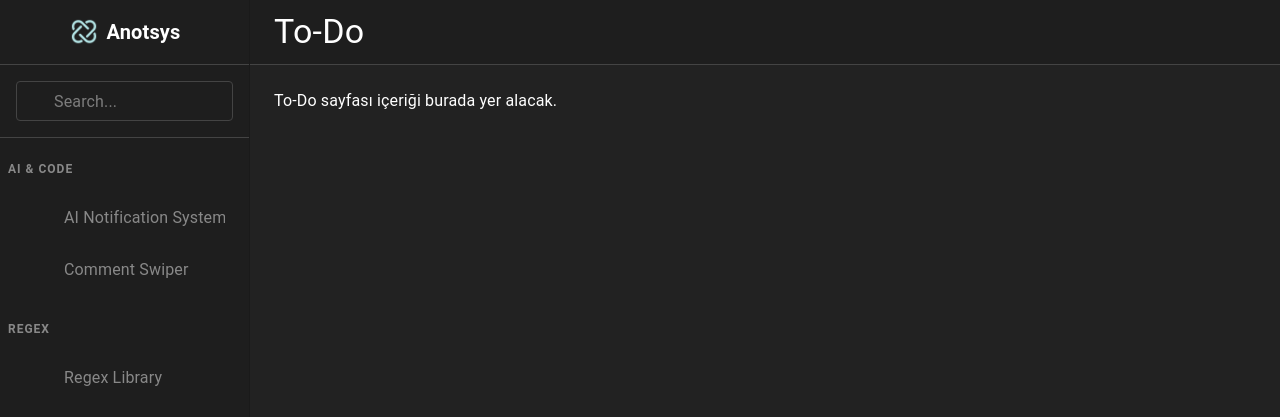
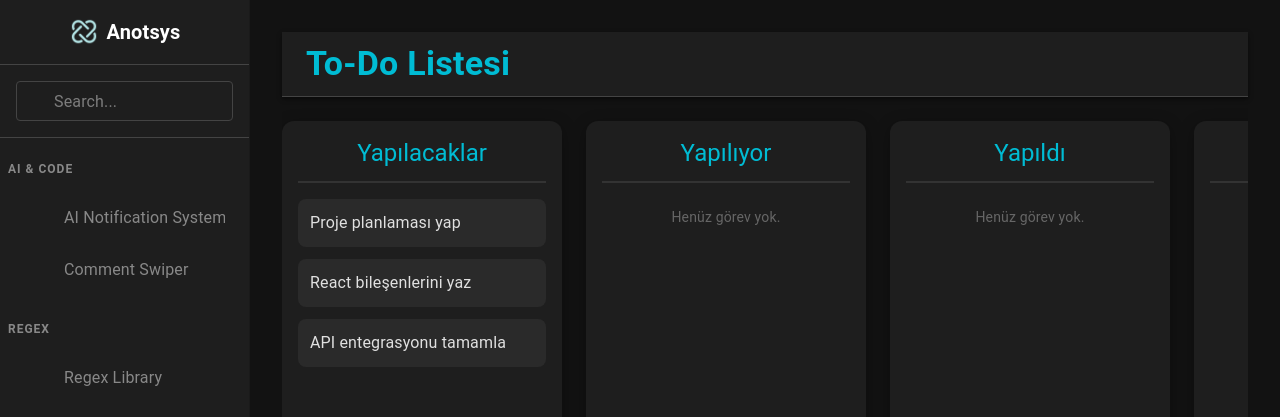
Before and after one commit to codeyevsky/Anotsys, a React (Vite) app: page /todo in a window 1280 px wide. Shown: the top 417 px of the page. Built offline with nearby package versions, Linux system fonts and the light colour scheme; some icons are missing.

Commit message:
ToDoV0.5

```diff
--- a/src/pages/ToDoPage.tsx
+++ b/src/pages/ToDoPage.tsx
@@ -1,18 +1,278 @@
-import { Box, Typography } from "@mui/material";
+import { useState } from "react";
+import { Box, Typography, styled } from "@mui/material";
+import {
+  DndContext,
+  closestCenter,
+  useSensor,
+  useSensors,
+  PointerSensor,
+  DragEndEvent,
+} from "@dnd-kit/core";
+import {
+  SortableContext,
+  verticalListSortingStrategy,
+  arrayMove,
+  useSortable,
+} from "@dnd-kit/sortable";
+import { CSS } from "@dnd-kit/utilities";
+
+// Her bir görevin türünü tanımlıyoruz
+interface Task {
+  id: string;
+  content: string;
+}
+
+// Her bir sütunun türünü tanımlıyoruz
+interface Column {
+  id: "todo" | "inprogress" | "done" | "cancelled";
+  title: string;
+  tasks: Task[];
+}
+
+const ToDoPageWrapper = styled(Box)({
+  backgroundColor: "#121212",
+  color: "#e0e0e0",
+  minHeight: "100vh",
+  fontFamily: "'Roboto', sans-serif",
+  display: "flex",
+  flexDirection: "column",
+  padding: "32px",
+});
+
+const ColumnsContainer = styled(Box)({
+  display: "flex",
+  gap: "24px",
+  flexGrow: 1,
+  overflowX: "auto",
+  paddingTop: "24px",
+});
+
+const ColumnBox = styled(Box)({
+  backgroundColor: "#1e1e1e",
+  padding: "16px",
+  borderRadius: "12px",
+  boxShadow: "0 4px 16px rgba(0,0,0,0.3)",
+  minWidth: "280px",
+  flexShrink: 0,
+  minHeight: "500px",
+  "& h2": {
+    textAlign: "center",
+    borderBottom: "2px solid #333",
+    paddingBottom: "12px",
+    marginBottom: "16px",
+    color: "#00bcd4",
+  },
+});
+
+const TaskItem = styled(Box)({
+  backgroundColor: "#2a2a2a",
+  color: "#e0e0e0",
+  padding: "12px",
+  borderRadius: "8px",
+  marginBottom: "12px",
+  cursor: "grab",
+  transition: "box-shadow 0.2s ease-in-out, transform 0.2s ease-in-out",
+  "&:hover": {
+    boxShadow: "0 2px 8px rgba(0,0,0,0.3)",
+    transform: "translateY(-2px)",
+  },
+  "&:active": {
+    cursor: "grabbing",
+  },
+});
+
+const SortableTaskItem = ({ task }: { task: Task }) => {
+  const { attributes, listeners, setNodeRef, transform, transition } =
+    useSortable({ id: task.id });
+
+  const style = {
+    transform: CSS.Transform.toString(transform),
+    transition,
+  };
+
+  return (
+    <TaskItem ref={setNodeRef} style={style} {...attributes} {...listeners}>
+      {task.content}
+    </TaskItem>
+  );
+};
 
 export function ToDoPage() {
+  const [columns, setColumns] = useState<Column[]>([
+    {
+      id: "todo",
+      title: "Yapılacaklar",
+      tasks: [
+        { id: "task-1", content: "Proje planlaması yap" },
+        { id: "task-2", content: "React bileşenlerini yaz" },
+        { id: "task-3", content: "API entegrasyonu tamamla" },
+      ],
+    },
+    {
+      id: "inprogress",
+      title: "Yapılıyor",
+      tasks: [],
+    },
+    {
+      id: "done",
+      title: "Yapıldı",
+      tasks: [],
+    },
+    {
+      id: "cancelled",
+      title: "İptal Edildi",
+      tasks: [],
+    },
+  ]);
+
+  const sensors = useSensors(
+    useSensor(PointerSensor, { activationConstraint: { distance: 5 } })
+  );
+
+  const findColumnId = (id: string | number) => {
+    const column = columns.find(
+      (col) => col.id === id || col.tasks.some((task) => task.id === id)
+    );
+    return column ? column.id : null;
+  };
+
+  const onDragEnd = (event: DragEndEvent) => {
+    const { active, over } = event;
+    if (!over) return;
+
+    const activeColumnId = findColumnId(active.id);
+    const overColumnId = findColumnId(over.id);
+
+    if (!activeColumnId || !overColumnId) return;
+
+    // Aynı sütun içinde sıralama
+    if (activeColumnId === overColumnId) {
+      setColumns((prevColumns) =>
+        prevColumns.map((column) => {
+          if (column.id === activeColumnId) {
+            const oldIndex = column.tasks.findIndex(
+              (task) => task.id === active.id
+            );
+            const newIndex = column.tasks.findIndex(
+              (task) => task.id === over.id
+            );
+            // arrayMove'in döndürdüğü array zaten Task[] tipindedir.
+            const newTasks = arrayMove(column.tasks, oldIndex, newIndex);
+            return { ...column, tasks: newTasks };
+          }
+          return column;
+        })
+      );
+    } else {
+      // Sütunlar arası taşıma
+      setColumns((prevColumns) => {
+        let activeTask: Task | undefined;
+        let newActiveTasks: Task[] = [];
+        let newOverTasks: Task[] = [];
+
+        // Kaynak sütundan görevi bul ve kaldır
+        const newColumns = prevColumns.map((column) => {
+          if (column.id === activeColumnId) {
+            activeTask = column.tasks.find(
+              (task) => task.id === active.id
+            );
+            newActiveTasks = column.tasks.filter(
+              (task) => task.id !== active.id
+            );
+            return { ...column, tasks: newActiveTasks };
+          }
+          return column;
+        });
+
+        // Eğer görev bulunamazsa (activeTask undefined ise) işlem yapma
+        if (!activeTask) return newColumns;
+
+        // Hedef sütuna görevi ekle
+        return newColumns.map((column) => {
+          if (column.id === overColumnId) {
+            // over.id bir görev id'si ise, doğru pozisyonu bul
+            const overIndex = column.tasks.findIndex(
+              (task) => task.id === over.id
+            );
+
+            // Eğer overIndex bulunamazsa, görevi en sona ekle (boş sütun durumu)
+            if (overIndex >= 0) {
+              newOverTasks = [
+                ...column.tasks.slice(0, overIndex),
+                activeTask!, // "!" ile activeTask'in null/undefined olmayacağını garanti ediyoruz.
+                ...column.tasks.slice(overIndex),
+              ];
+            } else {
+              newOverTasks = [...column.tasks, activeTask!];
+            }
+
+            return { ...column, tasks: newOverTasks };
+          }
+          return column;
+        });
+      });
+    }
+  };
+
   return (
-    <Box sx={{ backgroundColor: '#222', color: 'white' }}>
-      <Box sx={{ p: 3, backgroundColor: '#1e1e1e', borderBottom: '1px solid #444', lineHeight: '0.47' }}>
-        <Typography variant="h4" component="h1" color="white" sx={{ lineHeight: '0.47' }}>
-          To-Do
+    <ToDoPageWrapper>
+      <Box
+        sx={{
+          p: 3,
+          backgroundColor: "#1e1e1e",
+          borderBottom: "1px solid #444",
+          lineHeight: "0.47",
+          position: "sticky",
+          top: 0,
+          zIndex: 10,
+          boxShadow: "0 2px 4px rgba(0,0,0,0.5)",
+        }}
+      >
+        <Typography
+          variant="h4"
+          component="h1"
+          color="#00bcd4"
+          sx={{ lineHeight: "0.47", fontWeight: "bold" }}
+        >
+          To-Do Listesi
         </Typography>
       </Box>
-      <Box sx={{ p: 3 }}>
-        <Typography variant="body1">
-          To-Do sayfası içeriği burada yer alacak.
-        </Typography>
-      </Box>
-    </Box>
+
+      <DndContext
+        sensors={sensors}
+        collisionDetection={closestCenter}
+        onDragEnd={onDragEnd}
+      >
+        <ColumnsContainer>
+          {columns.map((column) => (
+            <ColumnBox key={column.id} id={column.id}>
+              <Typography variant="h5" component="h2">
+                {column.title}
+              </Typography>
+              <SortableContext
+                items={column.tasks.map((task) => task.id)}
+                strategy={verticalListSortingStrategy}
+              >
+                {column.tasks.length > 0 ? (
+                  column.tasks.map((task) => (
+                    <SortableTaskItem key={task.id} task={task} />
+                  ))
+                ) : (
+                  <Typography
+                    id={column.id}
+                    variant="body2"
+                    color="#666"
+                    textAlign="center"
+                    mt={3}
+                  >
+                    Henüz görev yok.
+                  </Typography>
+                )}
+              </SortableContext>
+            </ColumnBox>
+          ))}
+        </ColumnsContainer>
+      </DndContext>
+    </ToDoPageWrapper>
   );
 }
```
